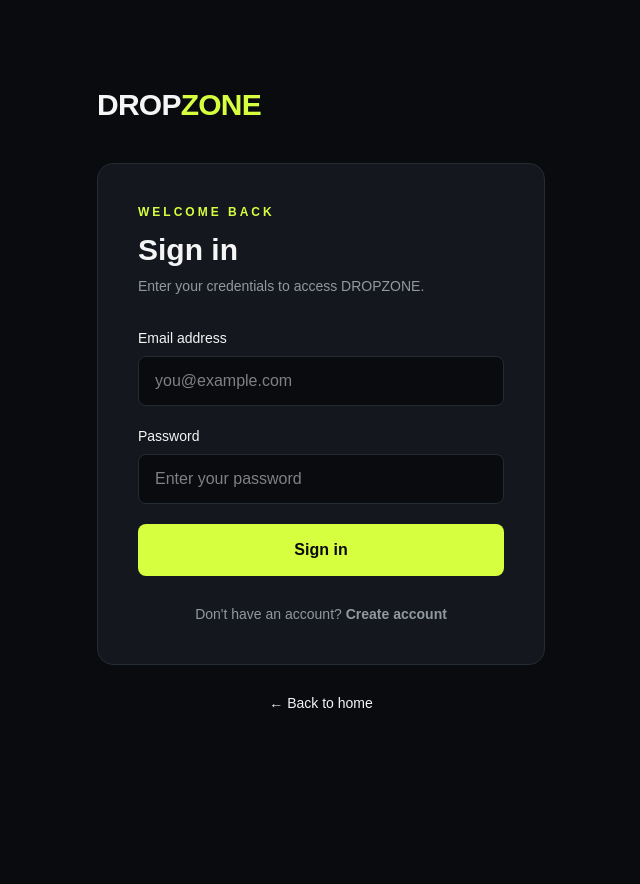
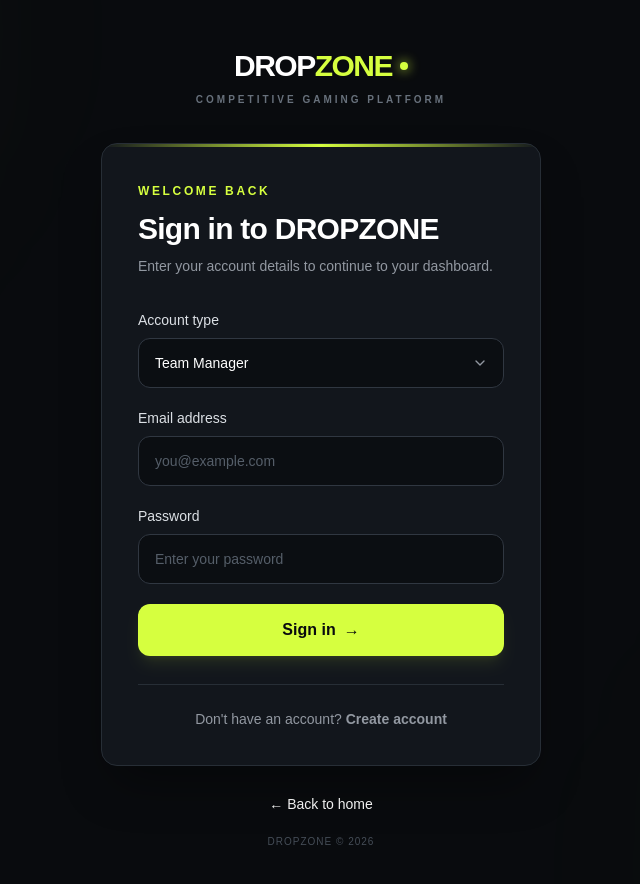
Before and after one commit to rohan24may/esports-tournament-management-frontend, a Next.js app: page /login in a window 1280 px wide. Shown: the top 884 px of the page, without its empty margins (319-959 px from the left). Before the commit the page ends 800 px from the top, so only its background shows below. Built offline with nearby package versions, Linux system fonts and the light colour scheme; no server answers.

Commit message:
feat: enhance login functionality to include user role selection and update login request structure

```diff
--- a/app/login/page.tsx
+++ b/app/login/page.tsx
@@ -1,4 +1,3 @@
-
 "use client";
 
 import { useState, type FormEvent } from "react";
@@ -8,6 +7,7 @@ import Link from "next/link";
 import {
   login,
   getPostLoginPath,
+  type UserRole,
 } from "@/lib/auth";
 
 export default function LoginPage() {
@@ -16,13 +16,12 @@ export default function LoginPage() {
 
   const [email, setEmail] = useState("");
   const [password, setPassword] = useState("");
+  const [role, setRole] = useState<UserRole>("TEAM_MANAGER");
   const [loading, setLoading] = useState(false);
   const [error, setError] = useState("");
 
-  // Get redirect destination from URL
   const redirectTo = searchParams.get("redirectTo");
 
-  // Preserve redirect when navigating to registration
   const registerHref = redirectTo
     ? `/register?redirectTo=${encodeURIComponent(redirectTo)}`
     : "/register";
@@ -33,12 +32,9 @@ export default function LoginPage() {
     setLoading(true);
 
     try {
-      const user = await login({ email, password });
+      const user = await login({ email, password, role });
 
-      const destination = getPostLoginPath(
-        user.role,
-        redirectTo
-      );
+      const destination = getPostLoginPath(user.role, redirectTo);
 
       router.replace(destination);
       router.refresh();
@@ -54,88 +50,194 @@ export default function LoginPage() {
   }
 
   return (
-    <main className="min-h-screen flex items-center justify-center px-5 py-12">
-      <div className="w-full max-w-md">
-        <Link href="/" className="inline-flex items-center gap-2 mb-10">
-          <span className="text-3xl font-black tracking-tight">
+    <main className="relative flex min-h-screen items-center justify-center overflow-hidden bg-[#090b0e] px-5 py-12 text-white">
+
+      {/* Background glow */}
+      <div className="pointer-events-none absolute -left-40 -top-40 h-96 w-96 rounded-full bg-[#d6ff3f]/[0.07] blur-[120px]" />
+      <div className="pointer-events-none absolute -bottom-40 -right-40 h-96 w-96 rounded-full bg-[#d6ff3f]/[0.05] blur-[120px]" />
+
+      <div className="relative z-10 w-full max-w-[440px]">
+
+        {/* Logo */}
+        <div className="mb-9 text-center">
+          <Link
+            href="/"
+            className="inline-flex items-center text-3xl font-black tracking-tighter transition hover:opacity-80"
+          >
             DROP<span className="text-[#d6ff3f]">ZONE</span>
-          </span>
+            <span className="ml-2 h-2 w-2 rounded-full bg-[#d6ff3f] shadow-[0_0_12px_#d6ff3f]" />
           </Link>
 
-        <div className="rounded-2xl border border-[#252b33] bg-[#14181e] p-8 sm:p-10">
+          <p className="mt-2 text-[10px] font-semibold tracking-[0.3em] text-[#68717c]">
+            COMPETITIVE GAMING PLATFORM
+          </p>
+        </div>
+
+        {/* Login Card */}
+        <div className="overflow-hidden rounded-2xl border border-[#272e36] bg-[#14181e]/95 shadow-2xl shadow-black/40 backdrop-blur-xl">
+
+          <div className="h-[3px] w-full bg-gradient-to-r from-transparent via-[#d6ff3f] to-transparent" />
+
+          <div className="p-7 sm:p-9">
+
+            {/* Heading */}
             <div className="mb-8">
-            <p className="text-[#d6ff3f] text-xs font-bold tracking-[0.25em] uppercase mb-3">
+              <p className="mb-3 text-xs font-bold uppercase tracking-[0.22em] text-[#d6ff3f]">
                 Welcome back
               </p>
-            <h1 className="text-3xl font-bold mb-2">Sign in</h1>
-            <p className="text-[#9298a1] text-sm">
-              Enter your credentials to access DROPZONE.
+
+              <h1 className="text-3xl font-bold tracking-tight">
+                Sign in to DROPZONE
+              </h1>
+
+              <p className="mt-2 text-sm leading-relaxed text-[#9298a1]">
+                Enter your account details to continue to your dashboard.
               </p>
             </div>
 
             <form onSubmit={handleSubmit} className="space-y-5">
+
+              {/* Account Type */}
               <div>
-              <label className="block text-sm font-medium mb-2">
+                <label
+                  htmlFor="role"
+                  className="mb-2 block text-sm font-medium text-[#dce0e5]"
+                >
+                  Account type
+                </label>
+
+                <div className="relative">
+                  <select
+                    id="role"
+                    required
+                    value={role}
+                    onChange={(e) =>
+                      setRole(e.target.value as UserRole)
+                    }
+                    className="w-full appearance-none rounded-xl border border-[#303741] bg-[#0b0e12] px-4 py-3.5 pr-11 text-sm text-white outline-none transition hover:border-[#555f6b] focus:border-[#d6ff3f] focus:ring-2 focus:ring-[#d6ff3f]/10"
+                  >
+                    <option value="TEAM_MANAGER">Team Manager</option>
+                    <option value="ORGANIZER">Tournament Organizer</option>
+                    <option value="PLAYER">Player</option>
+                    <option value="VIEWER">Viewer</option>
+                  </select>
+
+                  <svg
+                    className="pointer-events-none absolute right-4 top-1/2 h-4 w-4 -translate-y-1/2 text-[#9298a1]"
+                    fill="none"
+                    viewBox="0 0 24 24"
+                    stroke="currentColor"
+                    strokeWidth="2"
+                  >
+                    <path
+                      strokeLinecap="round"
+                      strokeLinejoin="round"
+                      d="m6 9 6 6 6-6"
+                    />
+                  </svg>
+                </div>
+              </div>
+
+              {/* Email */}
+              <div>
+                <label
+                  htmlFor="email"
+                  className="mb-2 block text-sm font-medium text-[#dce0e5]"
+                >
                   Email address
                 </label>
+
                 <input
+                  id="email"
                   type="email"
                   required
                   autoComplete="email"
                   value={email}
                   onChange={(e) => setEmail(e.target.value)}
                   placeholder="you@example.com"
-                className="w-full rounded-lg border border-[#252b33] bg-[#090b0e] px-4 py-3 outline-none focus:border-[#d6ff3f] transition"
+                  className="w-full rounded-xl border border-[#303741] bg-[#0b0e12] px-4 py-3.5 text-sm text-white outline-none transition placeholder:text-[#555e69] hover:border-[#555f6b] focus:border-[#d6ff3f] focus:ring-2 focus:ring-[#d6ff3f]/10"
                 />
               </div>
 
+              {/* Password */}
               <div>
-              <label className="block text-sm font-medium mb-2">
+                <label
+                  htmlFor="password"
+                  className="mb-2 block text-sm font-medium text-[#dce0e5]"
+                >
                   Password
                 </label>
+
                 <input
+                  id="password"
                   type="password"
                   required
                   autoComplete="current-password"
                   value={password}
                   onChange={(e) => setPassword(e.target.value)}
                   placeholder="Enter your password"
-                className="w-full rounded-lg border border-[#252b33] bg-[#090b0e] px-4 py-3 outline-none focus:border-[#d6ff3f] transition"
+                  className="w-full rounded-xl border border-[#303741] bg-[#0b0e12] px-4 py-3.5 text-sm text-white outline-none transition placeholder:text-[#555e69] hover:border-[#555f6b] focus:border-[#d6ff3f] focus:ring-2 focus:ring-[#d6ff3f]/10"
                 />
               </div>
 
+              {/* Error */}
               {error && (
-              <div className="rounded-lg border border-red-500/30 bg-red-500/10 p-3 text-sm text-red-400 break-words">
+                <div
+                  role="alert"
+                  className="rounded-xl border border-red-500/30 bg-red-500/[0.08] px-4 py-3 text-sm leading-relaxed text-red-400"
+                >
                   {error}
                 </div>
               )}
 
+              {/* Submit */}
               <button
                 type="submit"
                 disabled={loading}
-              className="w-full rounded-lg bg-[#d6ff3f] py-3.5 font-bold text-[#090b0e] transition hover:bg-[#c5ed32] disabled:opacity-50"
+                className="group flex w-full items-center justify-center gap-2 rounded-xl bg-[#d6ff3f] py-3.5 font-bold text-[#090b0e] shadow-lg shadow-[#d6ff3f]/10 transition duration-200 hover:-translate-y-0.5 hover:bg-[#c8f12f] hover:shadow-[#d6ff3f]/20 disabled:cursor-not-allowed disabled:opacity-60 disabled:hover:translate-y-0"
               >
-              {loading ? "Signing in..." : "Sign in"}
+                {loading ? (
+                  <>
+                    <span className="h-4 w-4 animate-spin rounded-full border-2 border-[#090b0e]/30 border-t-[#090b0e]" />
+                    Signing in...
+                  </>
+                ) : (
+                  <>
+                    Sign in
+                    <span className="transition-transform group-hover:translate-x-1">
+                      →
+                    </span>
+                  </>
+                )}
               </button>
             </form>
 
-          <p className="mt-7 text-center text-sm text-[#9298a1]">
+            {/* Registration */}
+            <div className="mt-7 border-t border-[#272e36] pt-6 text-center">
+              <p className="text-sm text-[#9298a1]">
                 Don&apos;t have an account?{" "}
                 <Link
-              href="/register"
-              className="font-semibold text-[#d6ff3f] hover:underline"
+                  href={registerHref}
+                  className="font-semibold text-[#d6ff3f] transition hover:text-white"
                 >
                   Create account
                 </Link>
               </p>
             </div>
+          </div>
+        </div>
 
+        {/* Footer */}
         <Link
           href="/"
-          className="block text-center text-sm text-[#9298a1] mt-7 hover:text-white"
+          className="mt-7 block text-center text-sm text-[#737c87] transition hover:text-[#d6ff3f]"
         >
           ← Back to home
         </Link>
+
+        <p className="mt-5 text-center text-[10px] tracking-widest text-[#454d57]">
+          DROPZONE © 2026
+        </p>
       </div>
     </main>
   );
--- a/lib/auth.ts
+++ b/lib/auth.ts
@@ -20,6 +20,7 @@ export interface RegisterRequest {
 export interface LoginRequest {
   email: string;
   password: string;
+  role: UserRole;
 }
 
 const AUTH_STORAGE_KEY = "dropzone_auth";
@@ -80,13 +81,13 @@ export function getDashboardPath(role: UserRole): string {
       return "/manager/dashboard";
 
     case "PLAYER":
-      return "/players";
-
     case "VIEWER":
       return "/";
+
+    default:
+      throw new Error("Invalid user role");
   }
 }
-
 export function getPostLoginPath(
   role: AuthResponse["role"],
   redirectTo: string | null
```
Lines whose indentation alone changed are shown as unchanged.
